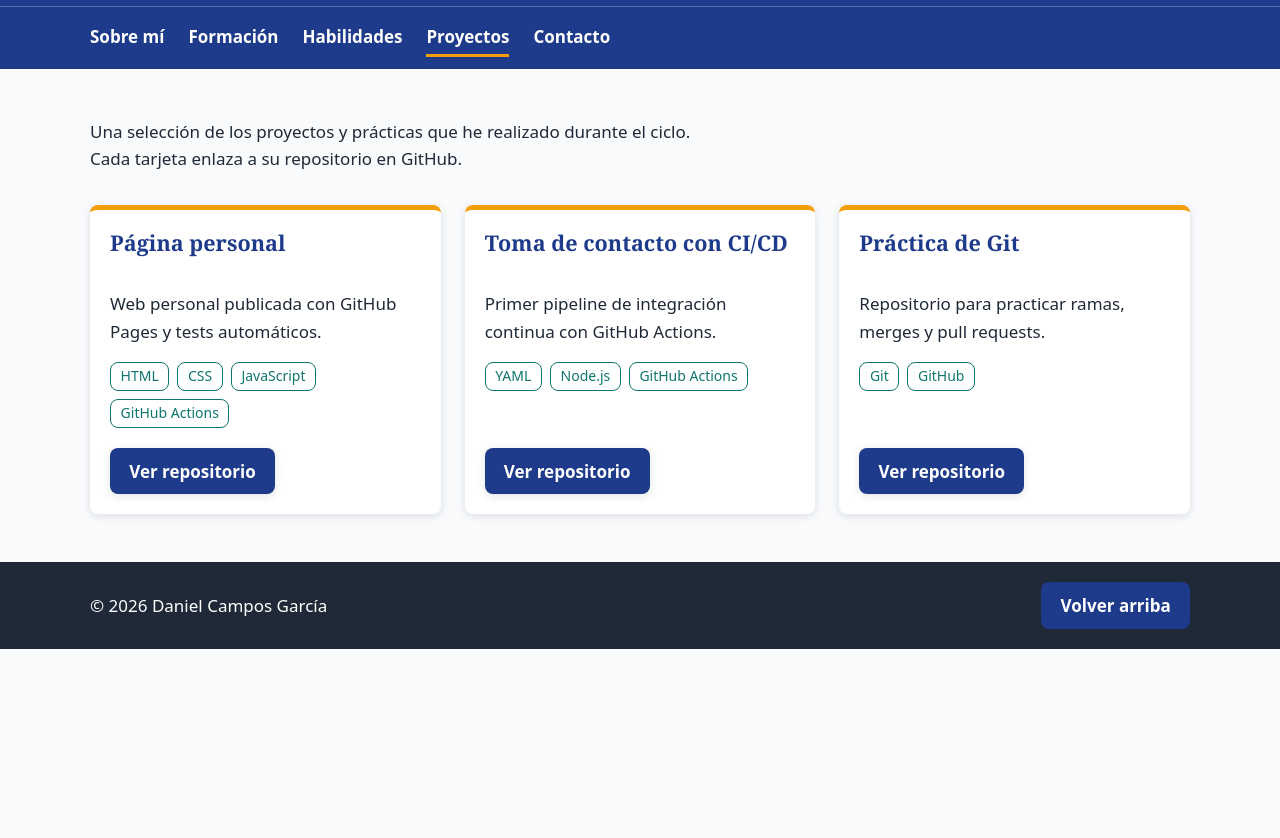
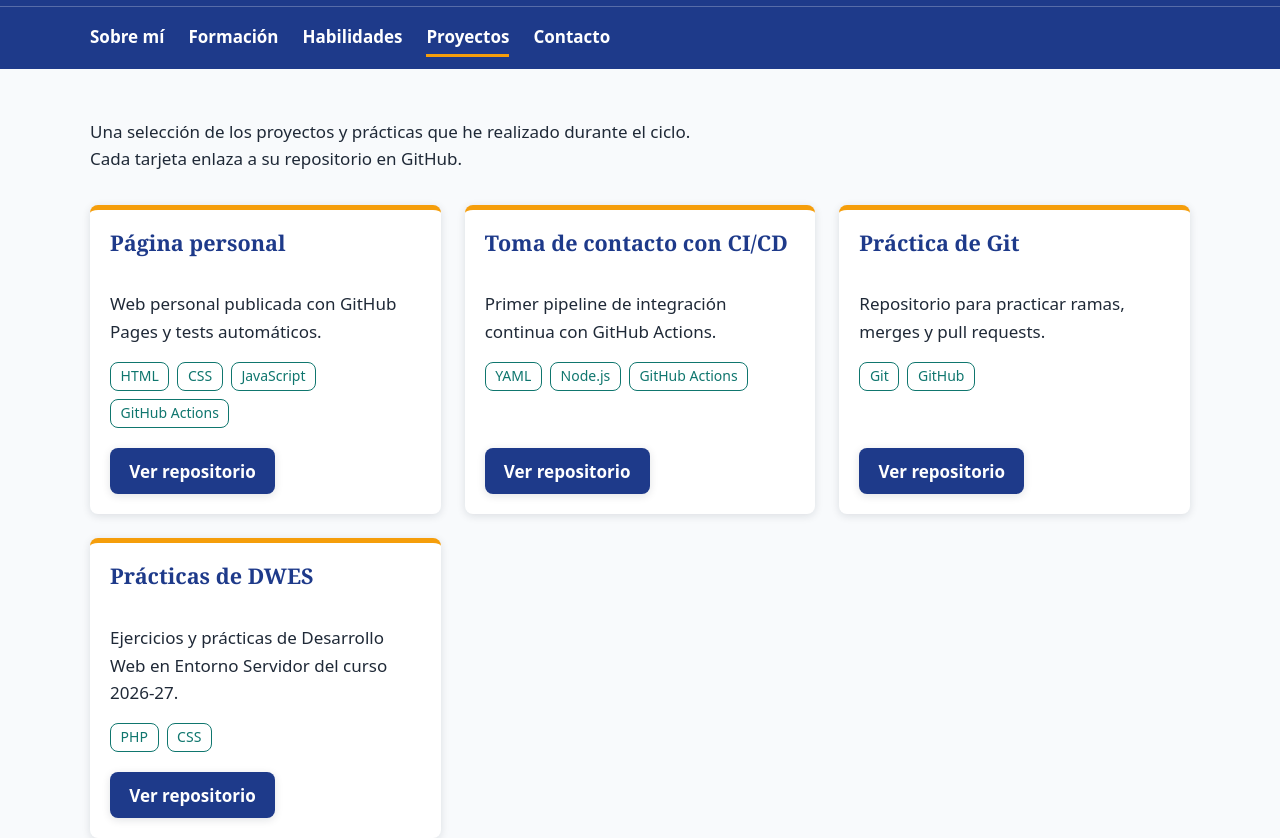
Before and after one commit to SrDanny22/pagina-personal, a website: page site/proyectos.html in a window 1280 px wide. Shown: the part 146-984 px from the top of the page. Before the commit the page ends 800 px from the top, so only its background shows below. Drawn offline with Linux system fonts and the light colour scheme.

Commit message:
Añade el proyecto Prácticas de DWES a proyectos.html

```diff
--- a/site/proyectos.html
+++ b/site/proyectos.html
@@ -67,6 +67,16 @@
         </ul>
         <a class="boton" href="https://github.com/SrDanny22/php-words" target="_blank" rel="noopener noreferrer">Ver repositorio<span class="visualmente-oculto"> de Práctica de Git (se abre en una pestaña nueva)</span></a>
       </article>
+
+      <article class="proyecto">
+        <h2>Prácticas de DWES</h2>
+        <p>Ejercicios y prácticas de Desarrollo Web en Entorno Servidor del curso 2026-27.</p>
+        <ul class="tecnologias">
+          <li>PHP</li>
+          <li>CSS</li>
+        </ul>
+        <a class="boton" href="https://github.com/SrDanny22/DWES-26-27" target="_blank" rel="noopener noreferrer">Ver repositorio<span class="visualmente-oculto"> de Prácticas de DWES (se abre en una pestaña nueva)</span></a>
+      </article>
     </div>
   </main>
 
```
